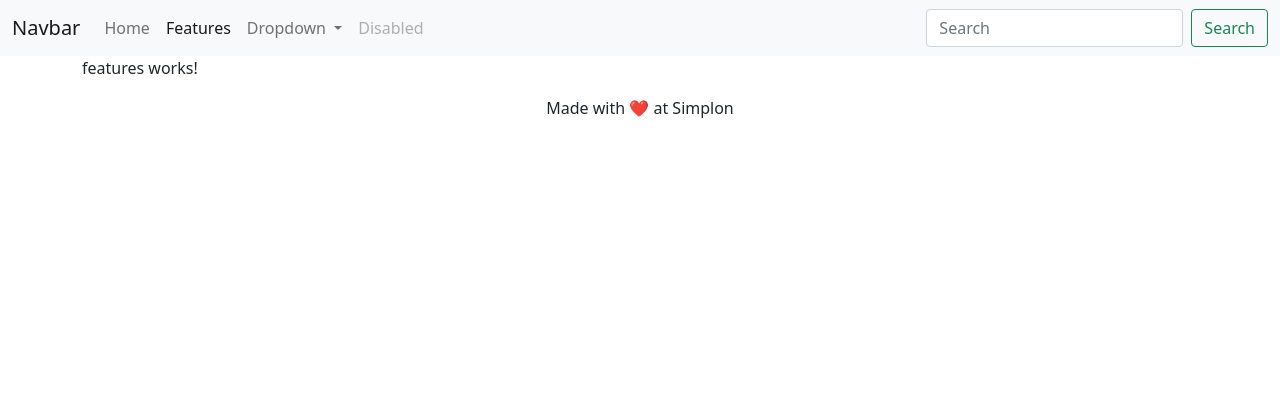
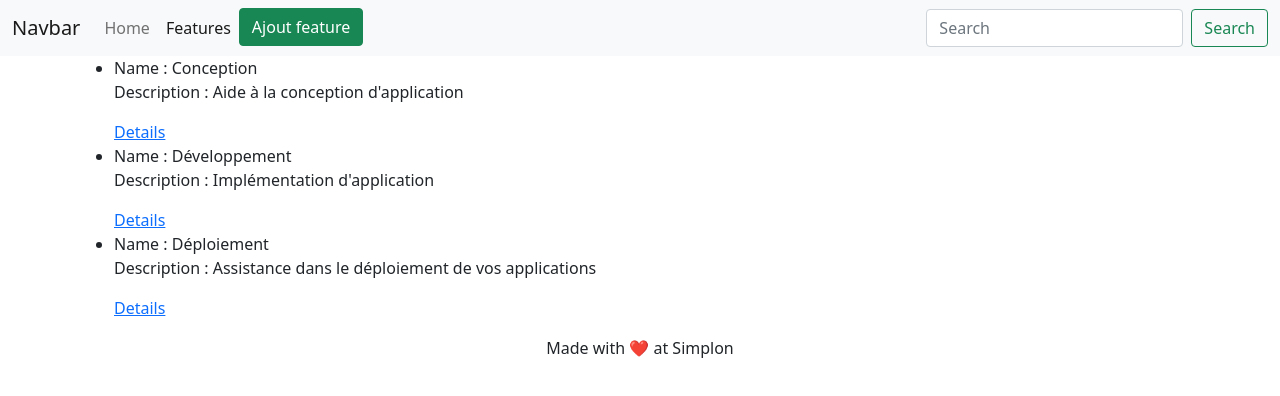
Before and after one commit to MadMax8930/Angular_liveCoding, an Angular app: page /features in a window 1280 px wide. Shown: the top 396 px of the page. Built offline with nearby package versions, Linux system fonts and the light colour scheme.

Commit message:
Routing OneFeature + Subject Feature

```diff
--- a/src/app/app-routing.module.ts
+++ b/src/app/app-routing.module.ts
@@ -14,9 +14,7 @@ const routes: Routes = [
     { path: '', redirectTo: 'home', pathMatch: 'full'},
     { path: 'home', component: HomeComponent},
     { path: 'features', component: FeaturesComponent},
-    { path: 'features/:name', component: OneFeatureComponent, children: [
-      { path: 'detail', component: DetailFeatureComponent, pathMatch:'full'}
-    ]},
+    { path: 'features/:id', component: OneFeatureComponent},
     { path: 'not-found', component: OhFourComponent},
     { path:'**', redirectTo:'/not-found'}
   ]}
--- a/src/app/app.module.ts
+++ b/src/app/app.module.ts
@@ -12,6 +12,7 @@ import { LoginComponent } from './login/login.component';
 import { OhFourComponent } from './oh-four/oh-four.component';
 import { OneFeatureComponent } from './one-feature/one-feature.component';
 import { DetailFeatureComponent } from './detail-feature/detail-feature.component';
+import { FeaturesService } from './services/features.service';
 
 @NgModule({
   declarations: [
@@ -30,7 +31,9 @@ import { DetailFeatureComponent } from './detail-feature/detail-feature.componen
     BrowserModule,
     AppRoutingModule
   ],
-  providers: [],
+  providers: [
+    FeaturesService
+  ],
   bootstrap: [AppComponent]
 })
 export class AppModule { }
--- a/src/app/features/features.component.html
+++ b/src/app/features/features.component.html
@@ -1 +1,7 @@
-<p>features works!</p>
+<ul>
+  <li *ngFor="let feature of dataFeature">
+    <div>Name : {{ feature.name }} </div>
+    <p>Description : {{ feature.description }} </p>
+    <a [routerLink]="[feature.id]">Details</a>
+  </li>
+</ul>
--- a/src/app/features/features.component.ts
+++ b/src/app/features/features.component.ts
@@ -1,15 +1,33 @@
-import { Component, OnInit } from '@angular/core';
+import { Component, OnDestroy, OnInit } from '@angular/core';
+import { Subscription } from 'rxjs';
+import { FeaturesService } from '../services/features.service';
 
 @Component({
   selector: 'app-features',
   templateUrl: './features.component.html',
   styleUrls: ['./features.component.scss']
 })
-export class FeaturesComponent implements OnInit {
+export class FeaturesComponent implements OnInit, OnDestroy {
+  dataFeature? : any;
+  featureSubscription? : Subscription;
 
-  constructor() { }
+  constructor(
+    private featuresService : FeaturesService
+  ) { }
 
   ngOnInit(): void {
+    this.dataFeature = this.featuresService.features.slice();
+    console.log(this.dataFeature);
+
+    this.featureSubscription = this.featuresService.featureSubject.subscribe(
+      (features: any[]) => {
+        this.dataFeature = features;
+      }
+    )
+  }
+
+  ngOnDestroy() {
+    this.featureSubscription?.unsubscribe();
   }
 
 }
--- a/src/app/layout/nav-bar/nav-bar.component.html
+++ b/src/app/layout/nav-bar/nav-bar.component.html
@@ -12,19 +12,8 @@
         <li class="nav-item">
           <a class="nav-link" routerLinkActive="active" routerLink="features">Features</a>
         </li>
-        <li class="nav-item dropdown">
-          <a class="nav-link dropdown-toggle" href="#" id="navbarDropdown" role="button" data-bs-toggle="dropdown" aria-expanded="false">
-            Dropdown
-          </a>
-          <ul class="dropdown-menu" aria-labelledby="navbarDropdown">
-            <li><a class="dropdown-item" href="#">Action</a></li>
-            <li><a class="dropdown-item" href="#">Another action</a></li>
-            <li><hr class="dropdown-divider"></li>
-            <li><a class="dropdown-item" href="#">Something else here</a></li>
-          </ul>
-        </li>
         <li class="nav-item">
-          <a class="nav-link disabled" href="#" tabindex="-1" aria-disabled="true">Disabled</a>
+          <button class="btn btn-success" (click)="onClickAddFeature()">Ajout feature</button>
         </li>
       </ul>
       <form class="d-flex">
--- a/src/app/layout/nav-bar/nav-bar.component.ts
+++ b/src/app/layout/nav-bar/nav-bar.component.ts
@@ -1,4 +1,5 @@
 import { Component, OnInit } from '@angular/core';
+import { FeaturesService } from 'src/app/services/features.service';
 
 @Component({
   selector: 'app-nav-bar',
@@ -7,9 +8,15 @@ import { Component, OnInit } from '@angular/core';
 })
 export class NavBarComponent implements OnInit {
 
-  constructor() { }
+  constructor(
+    private featuresService: FeaturesService
+  ) { }
 
   ngOnInit(): void {
   }
 
+  onClickAddFeature() {
+    this.featuresService.addFeature();
+  }
+
 }
--- a/src/app/one-feature/one-feature.component.html
+++ b/src/app/one-feature/one-feature.component.html
@@ -1,2 +1,3 @@
-<p>Vous êtes sur la page de la fonctionnalité : {{ nameFeature }} </p>
-<router-outlet></router-outlet>
+<h2>Vous êtes sur la feature n° {{ feature.id }}</h2>
+<div>Name : {{ feature.name }}</div>
+<div>Description : {{ feature.description }}</div>
--- a/src/app/one-feature/one-feature.component.ts
+++ b/src/app/one-feature/one-feature.component.ts
@@ -1,5 +1,6 @@
 import { Component, OnInit } from '@angular/core';
 import { ActivatedRoute } from '@angular/router';
+import { FeaturesService } from '../services/features.service';
 
 @Component({
   selector: 'app-one-feature',
@@ -8,13 +9,19 @@ import { ActivatedRoute } from '@angular/router';
 })
 export class OneFeatureComponent implements OnInit {
   // nameFeature? : string;
-  nameFeature : string | undefined;
+  // nameFeature : string | undefined;
+  feature: any;
+
   constructor(
-    private route: ActivatedRoute
+    private route: ActivatedRoute,
+    private featuresService: FeaturesService
   ) { }
 
   ngOnInit(): void {
-    this.nameFeature = this.route.snapshot.params['name'];
+    const id = this.route.snapshot.params['id'];
+    const dataFeature = this.featuresService.features.slice();
+    this.feature = dataFeature.find( f => f.id == id);
+    console.log(this.feature);
   }
 
 }
--- /dev/null
+++ b/src/app/services/features.service.ts
@@ -0,0 +1,47 @@
+import { Injectable } from '@angular/core';
+import { Subject } from 'rxjs';
+
+@Injectable({
+  providedIn: 'root'
+})
+export class FeaturesService {
+  features = [
+    {
+      id: 1,
+      name : 'Conception',
+      description : 'Aide à la conception d\'application'
+    },
+    {
+      id: 2,
+      name : 'Développement',
+      description : 'Implémentation d\'application'
+    },
+    {
+      id: 3,
+      name : 'Déploiement',
+      description : 'Assistance dans le déploiement de vos applications'
+    }
+  ]
+
+  featureSubject = new Subject<any[]>();
+
+  constructor() { }
+
+  addFeature() {
+    const newFeature = {
+      id : this.features.length + 1,
+      name : 'Whatever',
+      description : 'Blabla Bla bla bla bla bla blab ablab'
+    }
+    this.features.push(newFeature);
+    console.log(this.features);
+    this.emitDataFeature();
+  }
+
+  emitDataFeature() {
+    this.featureSubject.next(this.features.slice());
+    console.log('Emit Data');
+  }
+
+
+}
```
Also changed, not shown: 1 other file (tests, documents, lock files or other folders).
